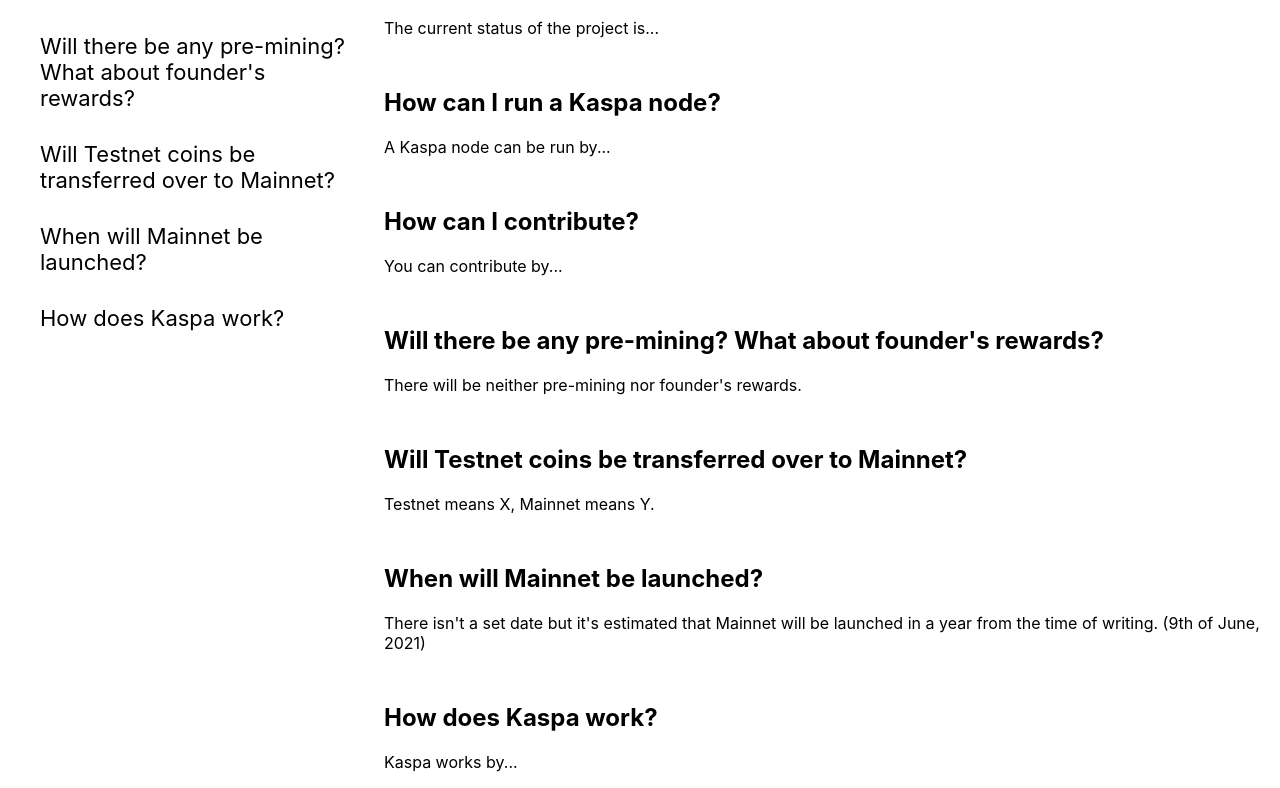
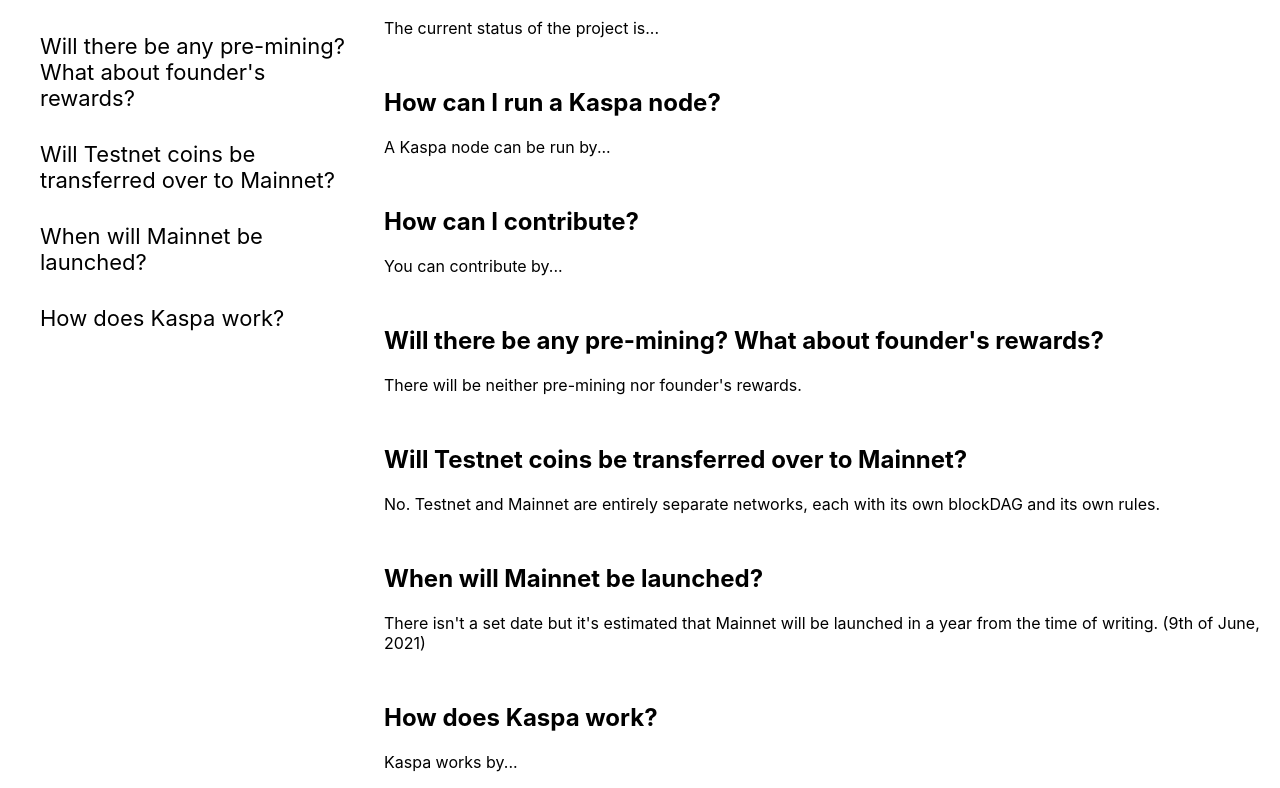
Before and after one commit to kaspa-live/kaspa-live, a Next.js app: page /docs in a window 1280 px wide. Shown: the part 493-1281 px from the top of the page. Built offline with nearby package versions, Linux system fonts and the light colour scheme.

Commit message:
Answer "Will Testnet coins be transferred over to Mainnet."

```diff
--- a/pages/docs/index.tsx
+++ b/pages/docs/index.tsx
@@ -69,7 +69,8 @@ const faqItems: FaqItem[] = [
     {
         anchorName: "will-testnet-coins-be-transferred-over-to-mainnet",
         questionText: "Will Testnet coins be transferred over to Mainnet?",
-        answerText: "Testnet means X, Mainnet means Y.",
+        answerText: "No. Testnet and Mainnet are entirely separate networks, each with its own blockDAG and its own " +
+            "rules.",
     },
     {
         anchorName: "when-will-mainnet-be-launched",
```
